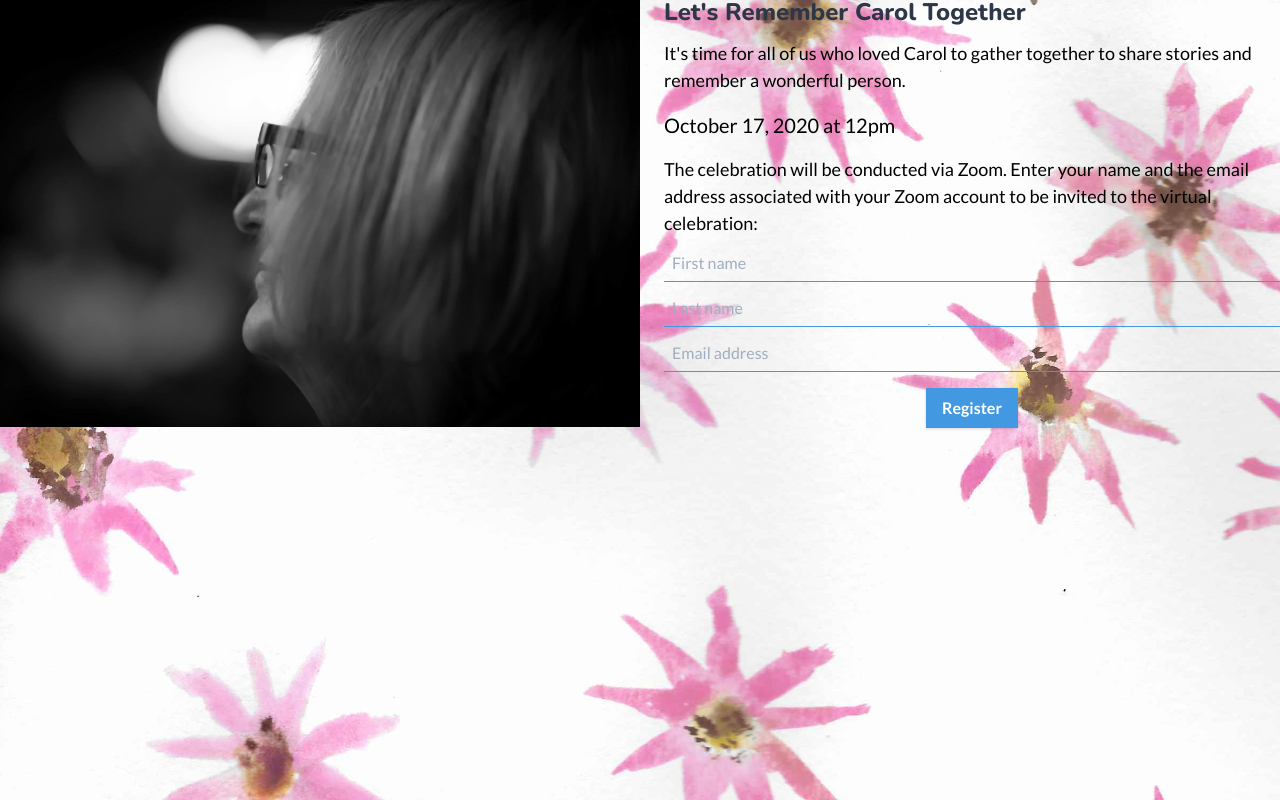
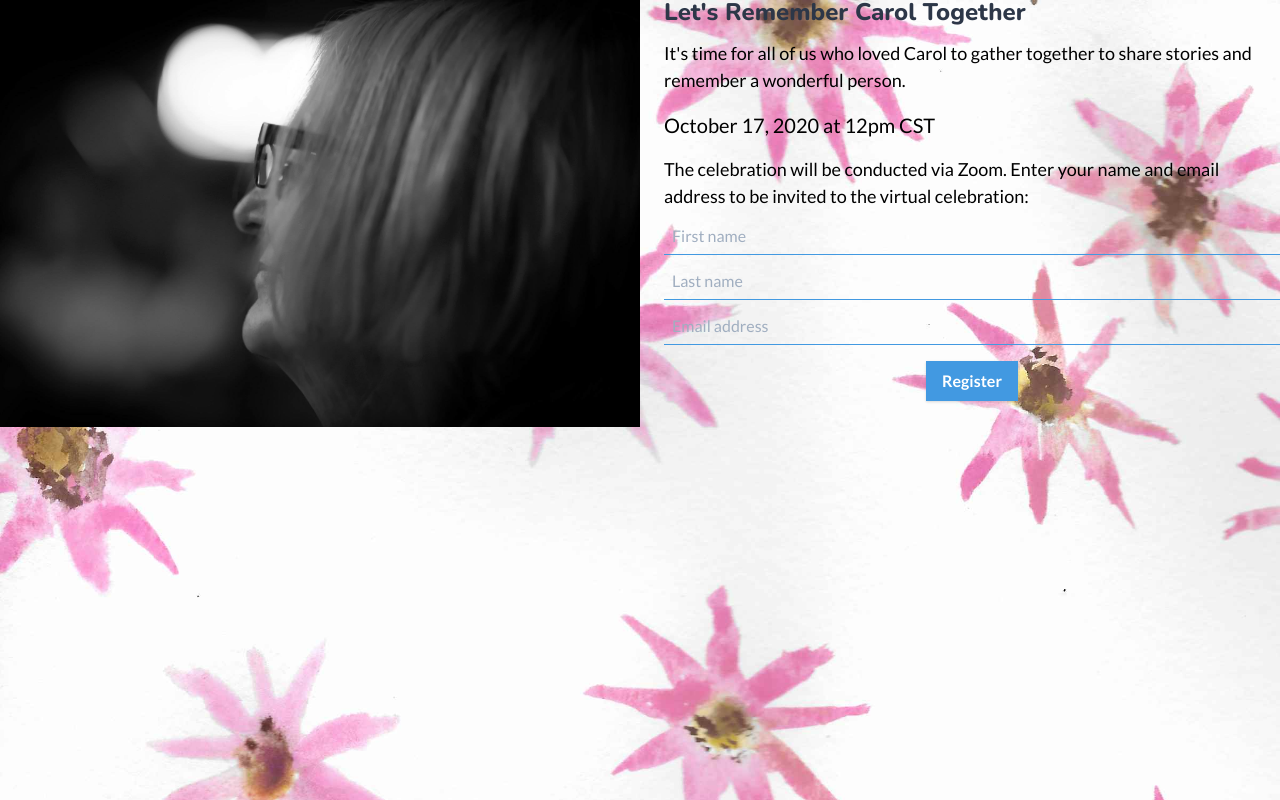
Before and after one commit to ppalms/carols-celebration, an Angular app in the folder client/ccp-web/: page /register in a window 1280 px wide. Built offline with nearby package versions, Linux system fonts and the light colour scheme; a web font is replaced by a local one.

Commit message:
Tweak register section copy

```diff
--- a/client/ccp-web/src/app/register/register.component.html
+++ b/client/ccp-web/src/app/register/register.component.html
@@ -4,21 +4,20 @@
   </div>
 
   <div class="mt-4 sm:mt-0 sm:ml-6">
-    <h1 class="text-2xl leading-none mt-6 sm:mt-0 mb-2">
+    <h2 class="text-2xl leading-none mt-6 sm:mt-0 mb-2">
       Let's Remember Carol Together
-    </h1>
+    </h2>
 
     <p class="text-base lg:text-lg mt-4">
       It's time for all of us who loved Carol to gather together to share
       stories and remember a wonderful person.
     </p>
 
-    <p class="text-xl mt-4">October 17, 2020 at 12pm</p>
+    <p class="text-xl mt-4">October 17, 2020 at 12pm CST</p>
 
     <p class="text-base lg:text-lg mt-4">
-      The celebration will be conducted via Zoom. Enter your name and the email
-      address associated with your Zoom account to be invited to the virtual
-      celebration:
+      The celebration will be conducted via Zoom. Enter your name and email
+      address to be invited to the virtual celebration:
     </p>
 
     <form
```
